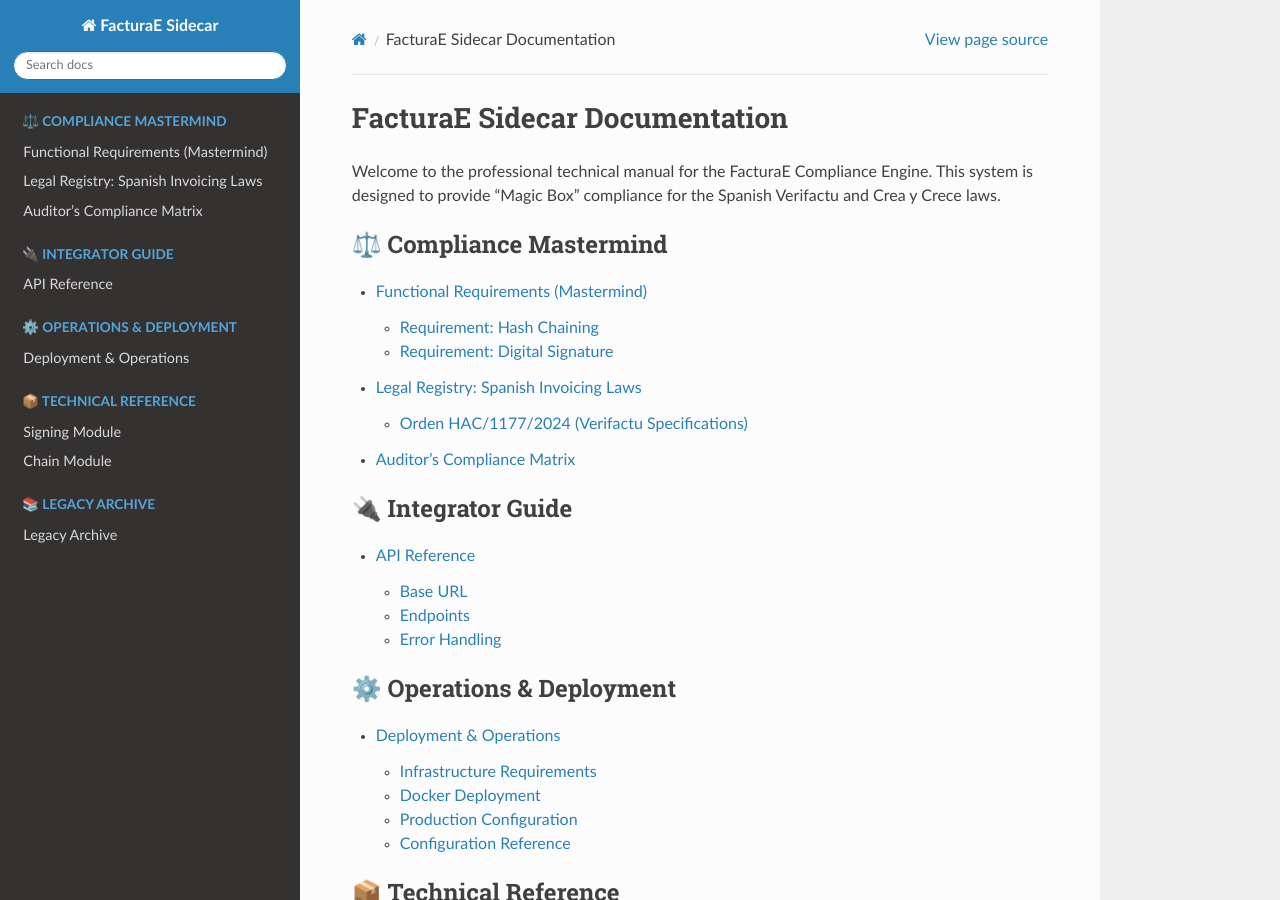
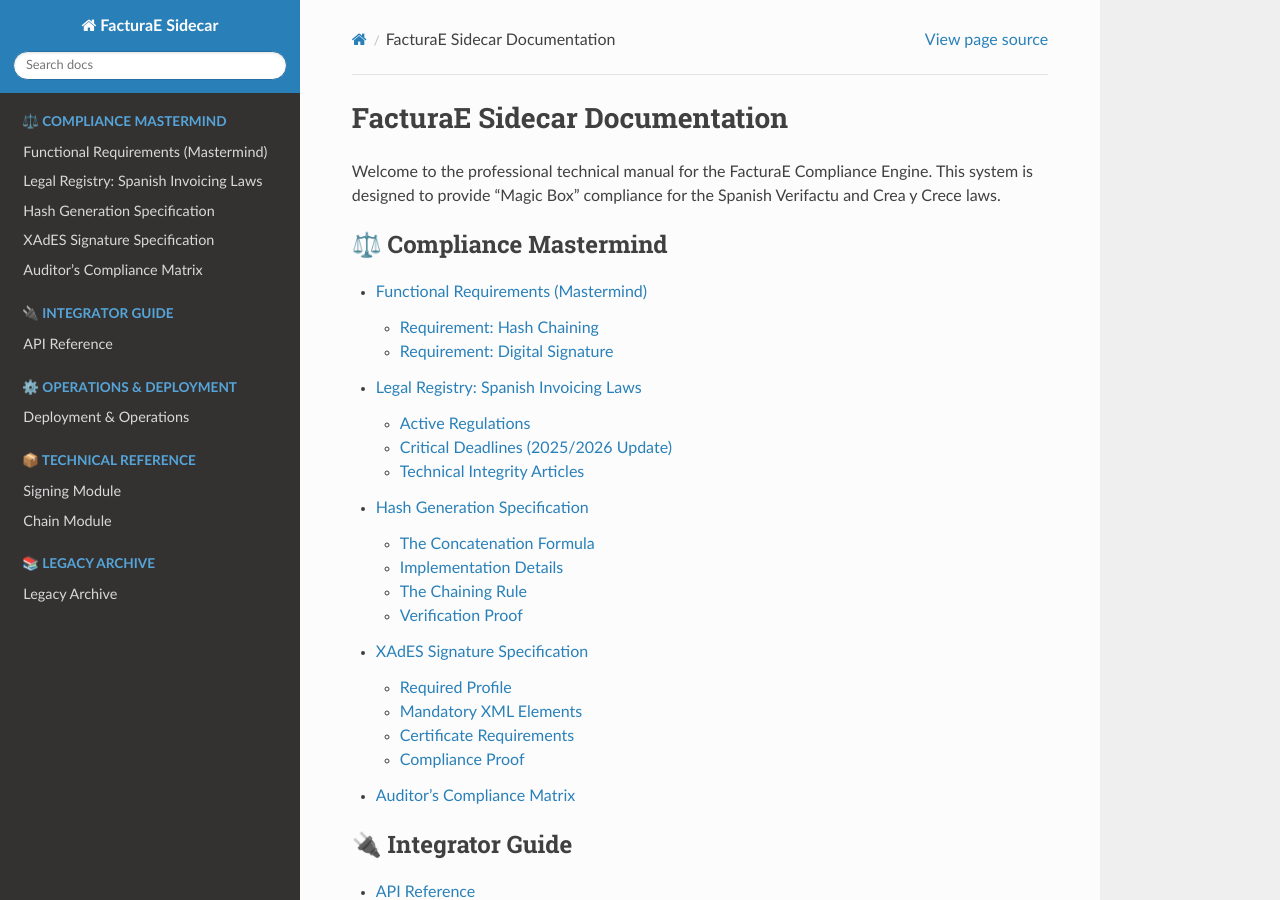
Before and after one commit to ThePromidius/facturae-engine, a Sphinx documentation site: the page built from docs/index.rst, in a window 1280 px wide and 900 px high. Built offline with Sphinx 7.4.7 and the Read the Docs theme 3.1.0, drawn with Linux system fonts in a browser that asks for light colours; some of the changed lines change nothing that is shown.

Commit message:
docs: ingest 2025/2026 legal updates and create technical validation specs for hash and XAdES

```diff
--- /dev/null
+++ b/docs/compliance/hash_spec.rst
@@ -0,0 +1,63 @@
+Hash Generation Specification
+============================
+
+This document specifies the exact method for generating the **SHA-256 Huella (Fingerprint)** for invoice records, ensuring compliance with **Art. 13 of Orden HAC/1177/2024**.
+
+.. contents::
+   :local:
+
+The Concatenation Formula
+-------------------------
+
+The fingerprint is generated by calculating the SHA-256 hash of a specific UTF-8 string. This string is built by concatenating the following fields using the pipe character (``|``) as a separator.
+
+.. _hash_alta_formula:
+
+For "ALTA" (New Invoice) Records
+~~~~~~~~~~~~~~~~~~~~~~~~~~~~~~~~
+
+The concatenation order is:
+
+1.  **IDEmisorFactura**: NIF of the issuer.
+2.  **NumSerieFactura**: Concatenation of Series and Number (e.g., ``SERIE-123``).
+3.  **FechaExpedicionFactura**: Format ``DD-MM-YYYY``.
+4.  **TipoFactura**: Code (e.g., ``F1``, ``R1``).
+5.  **CuotaTotal**: Total tax amount (Format: ``100.50``).
+6.  **ImporteTotal**: Total invoice amount (Format: ``121.60``).
+7.  **HuellaAnterior**: The first 64 characters of the previous record's hash (empty for the first record).
+8.  **FechaHoraHito**: Generation timestamp in format ``YYYY-MM-DDTHH:MM:SSZ``.
+
+Implementation Details
+----------------------
+
+Character Encoding
+~~~~~~~~~~~~~~~~~~
+*   The string must be encoded in **UTF-8**.
+*   Separators: Use the pipe ``|`` between each field.
+
+Numeric Formatting
+~~~~~~~~~~~~~~~~~~
+*   **Decimals**: Use a dot (``.``) as the decimal separator.
+*   **Precision**: Exactly 2 decimal places must be provided even for integers (e.g., ``100.00``).
+
+Date Formatting
+~~~~~~~~~~~~~~~
+*   **FechaExpedicion**: ``DD-MM-YYYY`` (e.g., ``15-03-2026``).
+*   **FechaHoraHito**: ISO 8601 UTC (e.g., ``2026-03-15T10:30:00Z``).
+
+.. _hash_chaining_rule:
+
+The Chaining Rule
+-----------------
+
+*   **First Record**: If there is no previous record, the ``HuellaAnterior`` field must be left **empty** (resulting in two consecutive pipes ``||`` in the string).
+*   **Subsequent Records**: Must use the **full 64 characters** of the hex-encoded SHA-256 hash of the previous record.
+
+Verification Proof
+------------------
+
+In our code, this logic is implemented in:
+:src:`src/internal/chain/store.go`
+
+.. tip::
+   When verifying a chain, the auditor re-calculates this string for each record and compares the resulting hash with the stored ``Fingerprint``.
--- a/docs/compliance/laws/hac_1177_2024.rst
+++ b/docs/compliance/laws/hac_1177_2024.rst
@@ -3,63 +3,63 @@
 Legal Registry: Spanish Invoicing Laws
 ======================================
 
-This registry contains the raw legal requirements as published in the Official State Gazette (BOE).
-**Note:** For the technical implementation details, see the Functional Requirements in the Mastermind.
+This registry contains the raw legal requirements as published in the Official State Gazette (BOE) and updated technical regulations.
+
+.. note::
+   **Last Review Date:** 2026-05-13
+   **Current Status:** Up-to-date with Real Decreto-ley 15/2025.
+
+Active Regulations
+------------------
+
+.. _rd_1007_2023:
+
+Real Decreto 1007/2023 (Verifactu Regulation)
+~~~~~~~~~~~~~~~~~~~~~~~~~~~~~~~~~~~~~~~~~~~~~
+*   **Status:** Consolidated (Last update: 2025-12-03)
+*   **Core Purpose:** Defines the "SIF" (Sistemas Informáticos de Facturación) and the "VERI*FACTU" voluntary submission system.
+*   **Reference:** :doc:`context/BOE-A-2023-24840-consolidated`
 
 .. _hac_1177_2024:
 
-Orden HAC/1177/2024 (Verifactu Specifications)
-----------------------------------------------
+Orden HAC/1177/2024 (Technical Specifications)
+~~~~~~~~~~~~~~~~~~~~~~~~~~~~~~~~~~~~~~~~~~~~~~
+*   **Status:** Active with Corrigendum (2024-11-08)
+*   **Core Purpose:** Provides the exact XML schemas, hash formulas, and signature profiles.
+*   **Reference:** :doc:`context/BOE-A-2024-22138` and :doc:`context/BOE-A-2024-23180`
 
-*Full text reference:* :doc:`context/BOE-A-2024-22138` (Fetched on 2026-05-13)
+Critical Deadlines (2025/2026 Update)
+-------------------------------------
 
-.. _hac_1177_art6:
+As per **Real Decreto-ley 15/2025**, the mandatory implementation dates have been shifted:
 
-**Art. 6: Integridad e inalterabilidad de los registros de facturación**
-    1. Para cada registro de facturación que genere, el sistema informático deberá calcular su correspondiente huella o «hash».
-    2. El sistema informático deberá ser capaz de comprobar si es correcta la huella o «hash» de cualquier registro.
-    3. El sistema informático deberá firmar electrónicamente todos los registros de facturación que genere.
+*   **Software Producers:** Must offer compliant software by **mid-2026** (9 months after technical order entry).
+*   **Large Taxpayers (Art 3.1.a):** Mandatory by **January 1, 2027**.
+*   **SMEs and Freelancers:** Mandatory by **July 1, 2027**.
+
+Technical Integrity Articles
+----------------------------
 
 .. _hac_1177_art7:
 
-**Art. 7: Trazabilidad de los registros de facturación (Encadenamiento)**
-    Cada registro de facturación, de alta o de anulación, contendrá el siguiente conjunto de datos referido al registro anterior:
-    1. NIF del obligado.
-    2. Número de serie y número de la factura anterior.
-    3. Fecha de expedición de la factura anterior.
-    4. Los primeros 64 caracteres de la huella o «hash» del registro anterior.
-
-.. _hac_1177_art9:
-
-**Art. 9: Registro de eventos**
-    El sistema debe registrar:
-    - Inicio/Fin de funcionamiento.
-    - Detección de anomalías en integridad/trazabilidad.
-    - Restauración de copias de seguridad.
-    - Exportación de registros.
-    - Registro resumen cada 6 horas de operatividad.
+Art. 7: Traceability (Chaining)
+~~~~~~~~~~~~~~~~~~~~~~~~~~~~~~~
+Each record must link to the previous one using:
+1. NIF of the issuer.
+2. Number and series of the previous invoice.
+3. Date of the previous invoice.
+4. First 64 characters of the previous record's hash.
 
 .. _hac_1177_art13:
 
-**Art. 13: Huella o «hash» de los registros de facturación**
-    Datos obligatorios para el hash de ALTA:
-    1. NIF del emisor.
-    2. Número de factura y serie.
-    3. Fecha de expedición.
-    4. Tipo de factura.
-    5. Cuota total.
-    6. Importe total.
-    7. Huella del registro anterior.
-    8. Fecha, hora y huso horario de generación.
+Art. 13: Fingerprint (Huella) Formula
+~~~~~~~~~~~~~~~~~~~~~~~~~~~~~~~~~~~~~
+The hash is SHA-256. The concatenation string MUST follow the order specified in the FAQ and technical manual.
 
 .. _hac_1177_art14:
 
-**Art. 14: Firma electrónica**
-    - Estándar: ETSI EN 319 132.
-    - Tipo: «XAdES Enveloped Signature».
-    - Certificado: Cualificado en vigor.
-
-.. _hac_1177_art20:
-
-**Art. 20: Representaciones gráficas (Código QR)**
-    Las facturas deben incluir un código QR con el contenido especificado en el Art. 21.
+Art. 14: Electronic Signature
+~~~~~~~~~~~~~~~~~~~~~~~~~~~~~
+*   **Standard:** ETSI EN 319 132.
+*   **Type:** XAdES Enveloped Signature.
+*   **Certificate:** Must be a qualified certificate in the EU Trusted List.
--- /dev/null
+++ b/docs/compliance/signature_spec.rst
@@ -0,0 +1,47 @@
+XAdES Signature Specification
+=============================
+
+To comply with **Art. 14 of Orden HAC/1177/2024**, every invoice record must carry a digital signature following the ETSI EN 319 132 standard.
+
+.. contents::
+   :local:
+
+Required Profile
+----------------
+
+The "Magic Box" must produce a **XAdES-BES Enveloped Signature**.
+
+.. _xades_bes_profile:
+
+Signature Properties
+~~~~~~~~~~~~~~~~~~~~
+
+*   **Canonicalization Method**: ``http://www.w3.org/TR/2001/REC-xml-c14n-20010315``
+*   **Signature Method**: ``http://www.w3.org/2001/04/xmldsig-more#rsa-sha256``
+*   **Digest Method**: ``http://www.w3.org/2001/04/xmlenc#sha256``
+*   **Transform**: ``http://www.w3.org/2000/09/xmldsig#enveloped-signature``
+
+Mandatory XML Elements
+----------------------
+
+The signature block (``ds:Signature``) must be inserted as the last child of the root element and MUST include:
+
+1.  **ds:KeyInfo**: Must contain the **X.509 Certificate** used for signing in base64 format (``ds:X509Certificate``).
+2.  **xades:QualifyingProperties**: Even for a BES profile, AEAT expects the standard XAdES properties block.
+3.  **xades:SigningCertificate**: A digest of the signing certificate to prevent substitution attacks.
+
+Certificate Requirements
+------------------------
+
+*   **Type**: Qualified Certificate for Electronic Signature.
+*   **Issuer**: A Trust Service Provider (TSP) listed in the **EU Trusted List (EUTL)**.
+*   **Status**: Must be valid (not expired or revoked) at the moment of signing.
+
+Compliance Proof
+----------------
+
+The signature implementation in our system is located at:
+:src:`src/internal/signing/p12.go`
+
+.. warning::
+   The signature must cover the entire XML document except for the signature block itself (Enveloped). Any modification to the XML after signing will invalidate the compliance of the record.
--- a/docs/index.rst
+++ b/docs/index.rst
@@ -9,6 +9,8 @@
 
    compliance/index
    compliance/laws/hac_1177_2024
+   compliance/hash_spec
+   compliance/signature_spec
    auditor/index
 
 .. toctree::
```
